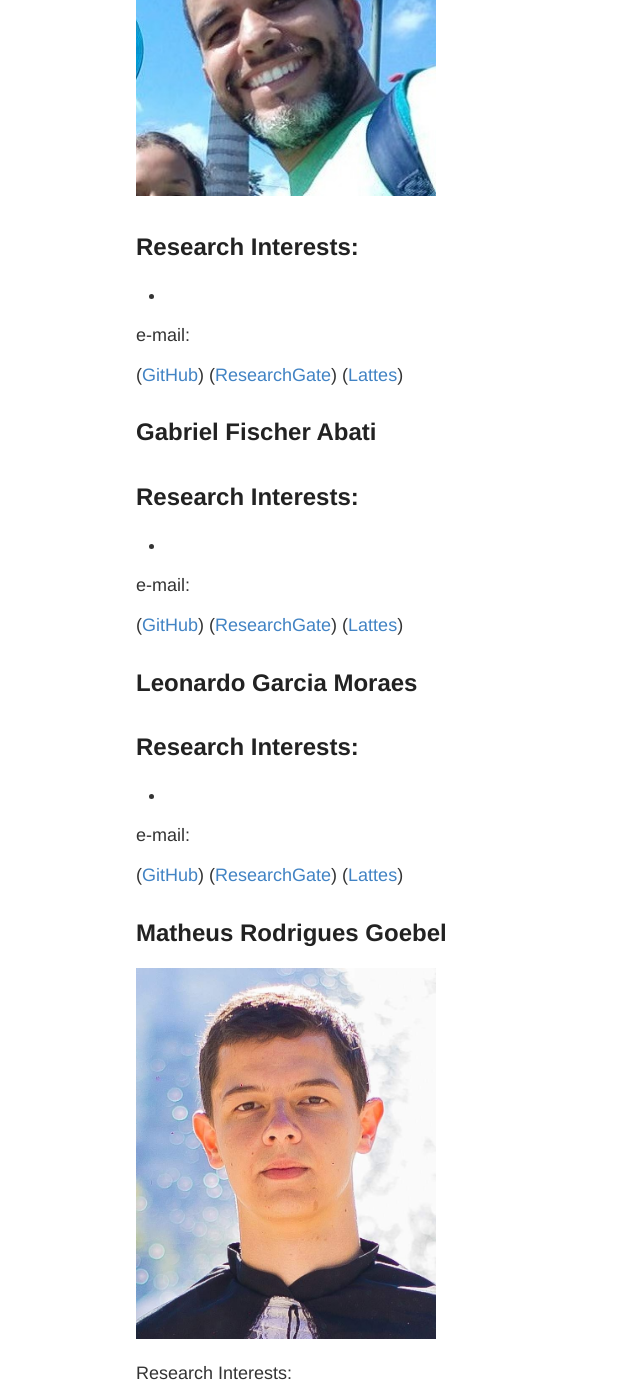
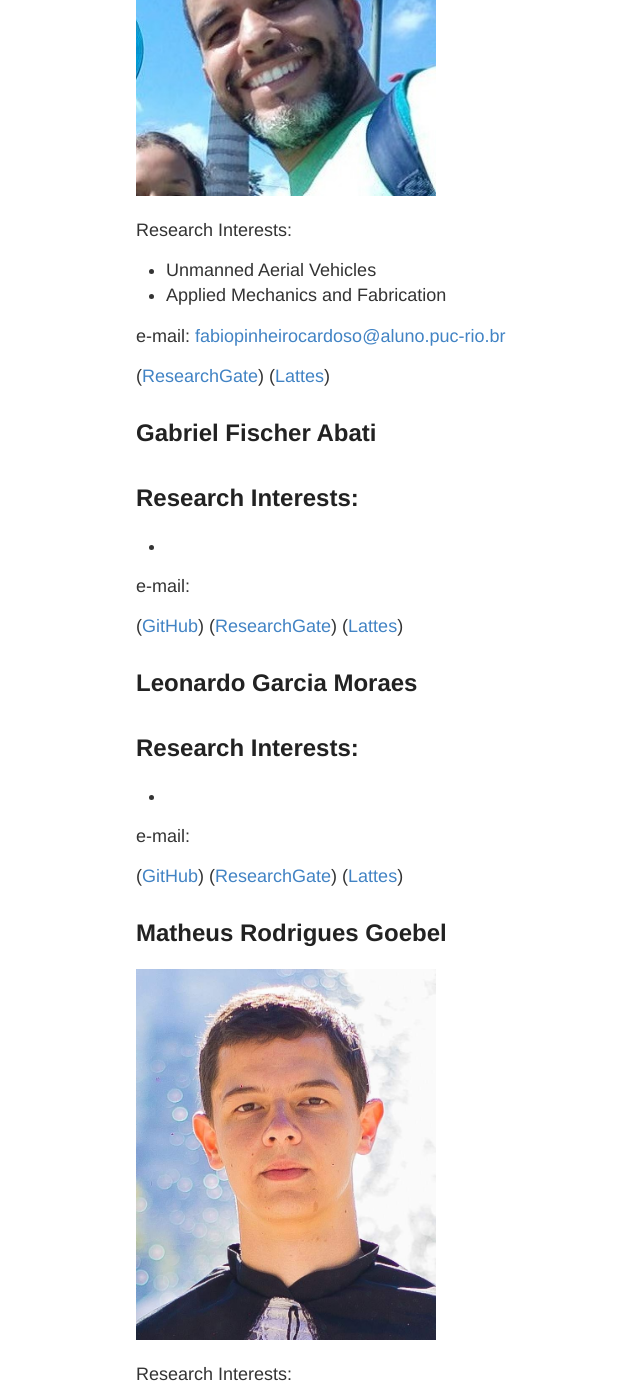
Before and after one commit to labrobpuc/labrobpuc.github.io, a Jekyll site: the page built from people.md, in a window 1280 px wide and 1400 px high, scrolled down 2607 px. Shown: the whole window, without its empty margins (144-784 px from the left). Built offline with Jekyll 4.4.1, drawn with Linux system fonts in a browser that asks for light colours.

Commit message:
Update people.md

```diff
--- a/people.md
+++ b/people.md
@@ -73,12 +73,12 @@ e-mail: [virgolino@puc.rio.br](mailto:virgolino@puc-rio.br)
 </p>
 
 Research Interests:
--
--
+- Unmanned Aerial Vehicles
+- Applied Mechanics and Fabrication
 
-e-mail: [](mailto:)
+e-mail: [fabiopinheirocardoso@aluno.puc-rio.br](mailto:fabiopinheirocardoso@aluno.puc-rio.br)
 
-([GitHub]()) ([ResearchGate]()) ([Lattes]())
+([ResearchGate](https://www.researchgate.net/profile/Fabio-Cardoso-10)) ([Lattes](http://lattes.cnpq.br/6757505363287356))
 
 ## **Gabriel Fischer Abati**
 
@@ -112,7 +112,7 @@ Research Interests:
 
 e-mail: [matheus.goebel@aluno.puc-rio.br](mailto:matheus.goebel@aluno.puc-rio.br)
 
-([GitHub]()) ([ResearchGate](https://www.researchgate.net/profile/Matheus-Goebel)) ([Lattes](http://lattes.cnpq.br/0060793244250165))
+([ResearchGate](https://www.researchgate.net/profile/Matheus-Goebel)) ([Lattes](http://lattes.cnpq.br/0060793244250165))
 
 # Undergraduate
 
```
